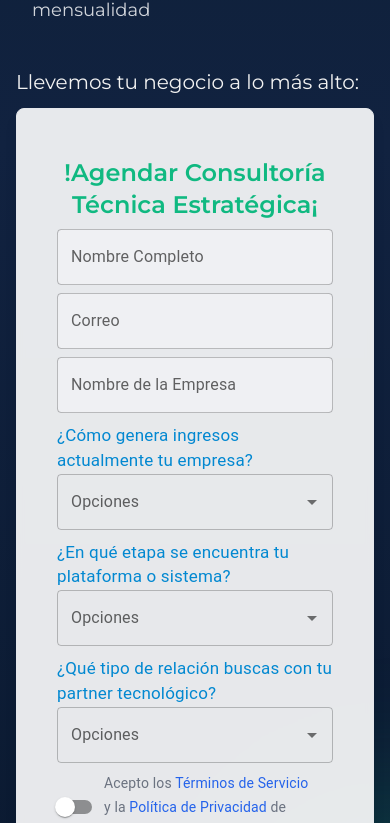
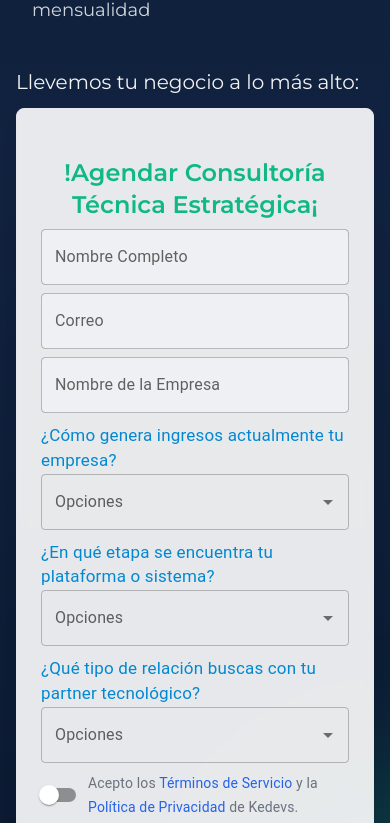
Before and after one commit to edymg/kedevsgl, a Next.js app: page / in a window 390 px wide. Shown: the part 9954-10777 px from the top of the page. Built offline with nearby package versions, Linux system fonts and the light colour scheme.

Commit message:
refactor(ContactForm, Formulary): remove redundant IDs and clean up code for clarity

```diff
--- a/src/app/(public)/landing/components/Contactanos.tsx
+++ b/src/app/(public)/landing/components/Contactanos.tsx
@@ -28,7 +28,7 @@ export default function ContactForm() {
   };
 
   return (
-    <div id="contact" className="w-full flex justify-center font-montserrat">
+    <div className="w-full flex justify-center font-montserrat">
       <section
         className="relative overflow-hidden shadow-xl md:rounded-lg bg-gradient-to-b from-[#0b1e2e] via-[#112240] to-[#0a192f] w-full max-w-6xl mx-auto py-10 sm:py-12 px-4 sm:px-8 md:px-12"
         id="Forms"
@@ -77,12 +77,6 @@ export default function ContactForm() {
                 {renderIconOnline(
                   "Evaluamos si KEDEVS es el partner adecuado para acompañarte"
                 )}
-
-                {/* {renderIconOnline("Evaluamos el estado de tu software")}
-
-                <li className="flex items-center gap-2">
-                  {renderIconOnline("Identificamos riesgos y oportunidades")}
-                </li> */}
               </ul>
 
               <h2 className="mt-4 font-bold">Definimos el mejor camino:</h2>
--- a/src/app/(public)/landing/components/Formulary.tsx
+++ b/src/app/(public)/landing/components/Formulary.tsx
@@ -57,7 +57,7 @@ export default function Formulary() {
   };
 
   return (
-    <div className="px-4 py-6 sm:py-4">
+    <div id="contact" className="md:px-3 py-6 sm:py-4 md:scroll-mt-[130px]">
       <FormProvider {...methods}>
         <form
           onSubmit={handleSubmit(onSubmit)}
```
